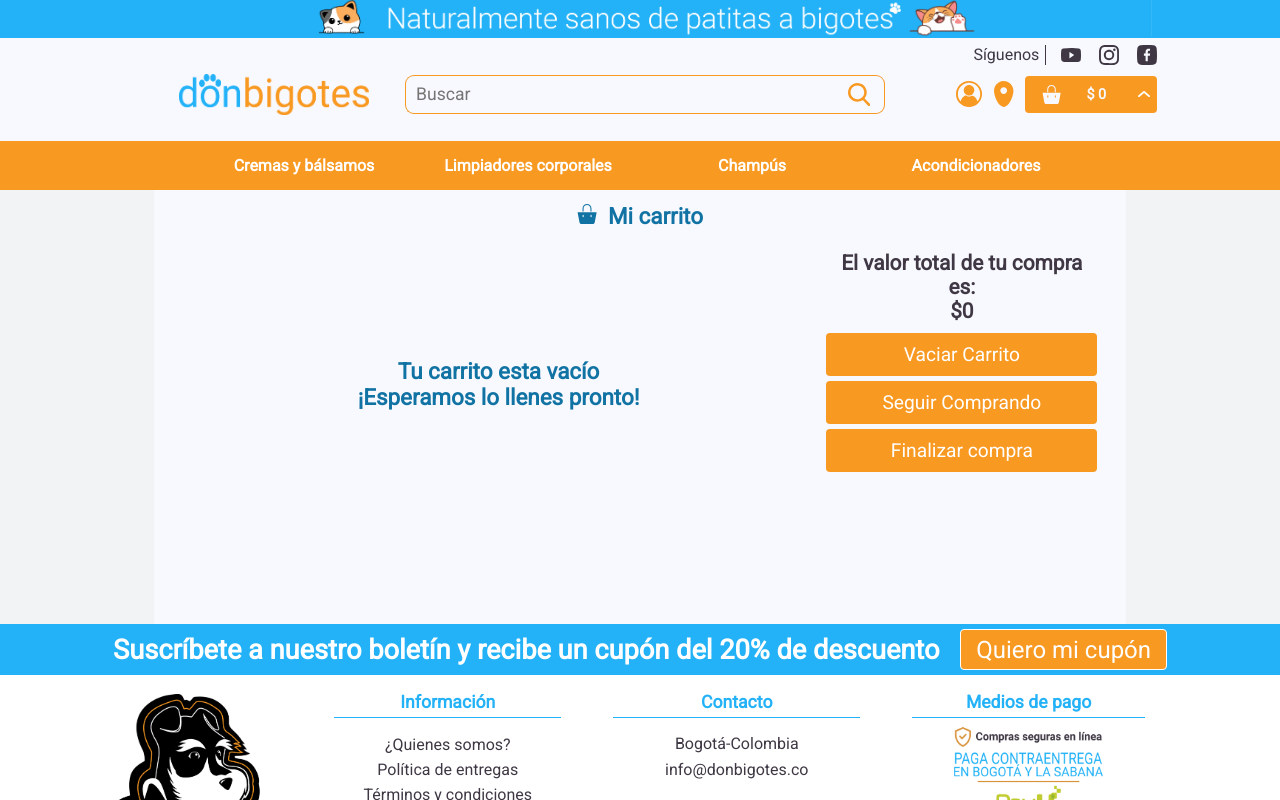
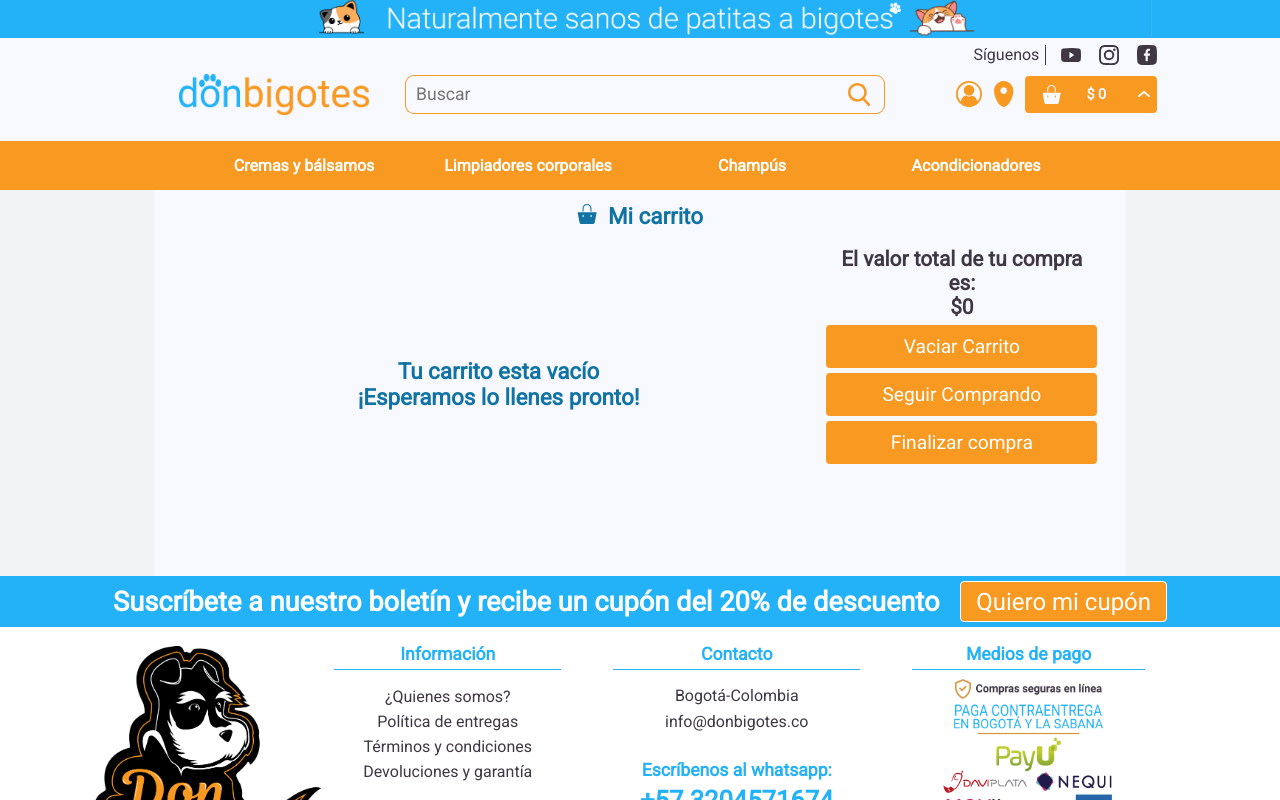
Before and after one commit to cpolania96/CLIENT-FRONTEND-ECOMMERCE-DON_BIGOTES, a React (Create React App) app in the folder proyecto/tienda_virtual-donbigotes/: page /cart in a window 1280 px wide. Shown: the top 800 px of the page. Built offline with nearby package versions, Linux system fonts and the light colour scheme; the HTML template or start-up script is replaced by a standard one.

Commit message:
Finaliza primera beta del proyecto

```diff
--- a/proyecto/tienda_virtual-donbigotes/src/App.css
+++ b/proyecto/tienda_virtual-donbigotes/src/App.css
@@ -1444,7 +1444,7 @@ main .container-detail {
   margin: 0 auto; }
   #container-cart .cart .cart-list {
     width: 70%;
-    height: 22rem;
+    height: 19rem;
     padding: 15px 0;
     display: flex;
     justify-content: center; }
--- a/proyecto/tienda_virtual-donbigotes/src/modules/CartWidget/CartItem.jsx
+++ b/proyecto/tienda_virtual-donbigotes/src/modules/CartWidget/CartItem.jsx
@@ -10,10 +10,10 @@ function CartItem({ item, borrarItem }) {
             </div>
             <div className="container-descript">
                 <div className="name">{item.title}</div>
-                <div className="descript">Crema humectante para perros y gatos, con extractos naturales y aroma a romero. Presentación de 40 gramos</div>
+                <div className="descript">Descripción</div>
             </div>
             <div className="price">
-                <ItemCount />
+                {/* <ItemCount /> */}
                 <h6>${item.price.toLocaleString('de-DE')}</h6>
             </div>
             <button className='close' onClick={() => borrarItem(item.id)} > X </button>
--- a/proyecto/tienda_virtual-donbigotes/src/modules/CartWidget/_cart.scss
+++ b/proyecto/tienda_virtual-donbigotes/src/modules/CartWidget/_cart.scss
@@ -177,7 +177,7 @@
         margin: 0 auto;
         .cart-list {
             width: 70%;
-            height: 22rem;
+            height: 19rem;
             padding: 15px 0;
             display: flex;
             justify-content: center;
--- a/proyecto/tienda_virtual-donbigotes/src/modules/ProyectModules/Main/ContainerBanner.jsx
+++ b/proyecto/tienda_virtual-donbigotes/src/modules/ProyectModules/Main/ContainerBanner.jsx
@@ -9,8 +9,6 @@ function ContainerBanner({ TITLE }) {
             <div className="title">
                 <h6>{TITLE}</h6>
                 <div className="selector">
-                    <At Id={ID} />
-                    <Ad Id={ID} />
                 </div>
             </div>
             <div className="container-cards">
```
